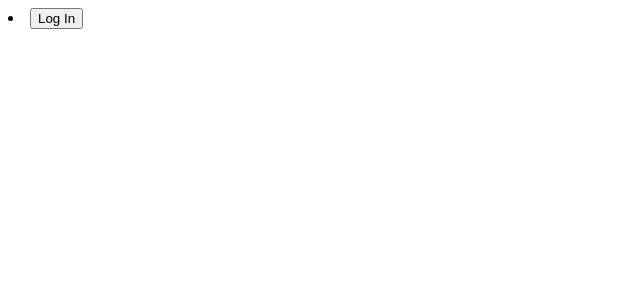
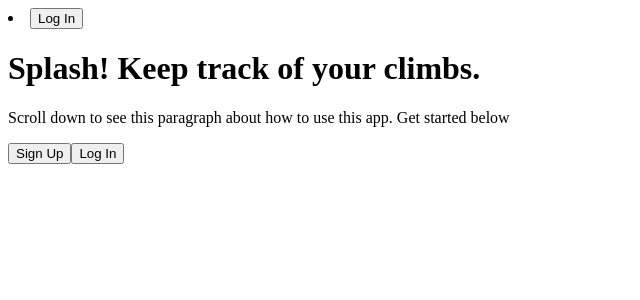
Before and after one commit to lkrych/climbing_stats, a React (Vite) app in the folder frontend/: page / in a window 1280 px wide. Shown: the top 300 px of the page, without its empty margins (0-640 px from the left). Built offline with nearby package versions, Linux system fonts and the light colour scheme.

Commit message:
Scaffold Splash page

```diff
--- a/frontend/src/App.js
+++ b/frontend/src/App.js
@@ -2,6 +2,7 @@ import React, { useState } from "react";
 import { BrowserRouter, Switch, Route } from "react-router-dom";
 
 import Nav from "./components/Nav";
+import Splash from "./components/Splash";
 
 export default () => {
   const [loggedIn, setLoggedIn] = useState(false);
@@ -10,8 +11,8 @@ export default () => {
     <BrowserRouter>
       <Nav loggedIn={loggedIn}/>
       <Switch>
-        <Route>
-
+        <Route to="/">
+          <Splash />
         </Route>
       </Switch>
     </BrowserRouter>
--- a/frontend/src/components/Splash.js
+++ b/frontend/src/components/Splash.js
@@ -0,0 +1,16 @@
+import React from "react";
+
+export default () => (
+    <div>
+        <h1>Splash! Keep track of your climbs.</h1>
+        <div>
+            <p>Scroll down to see this paragraph about how to use this app. Get started below</p>
+            <div>
+                <button>Sign Up</button>
+                <button>Log In</button>
+            </div>
+        </div>
+    </div>
+
+
+);
```
